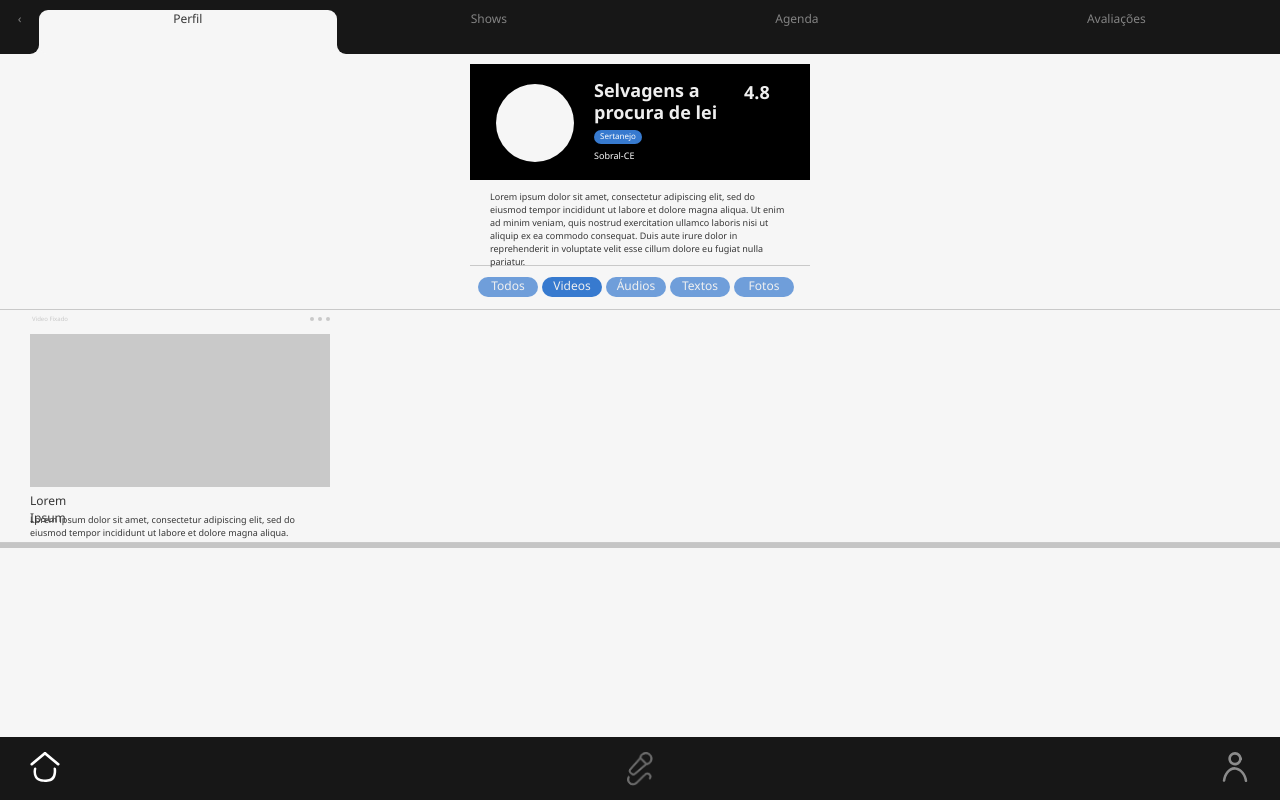
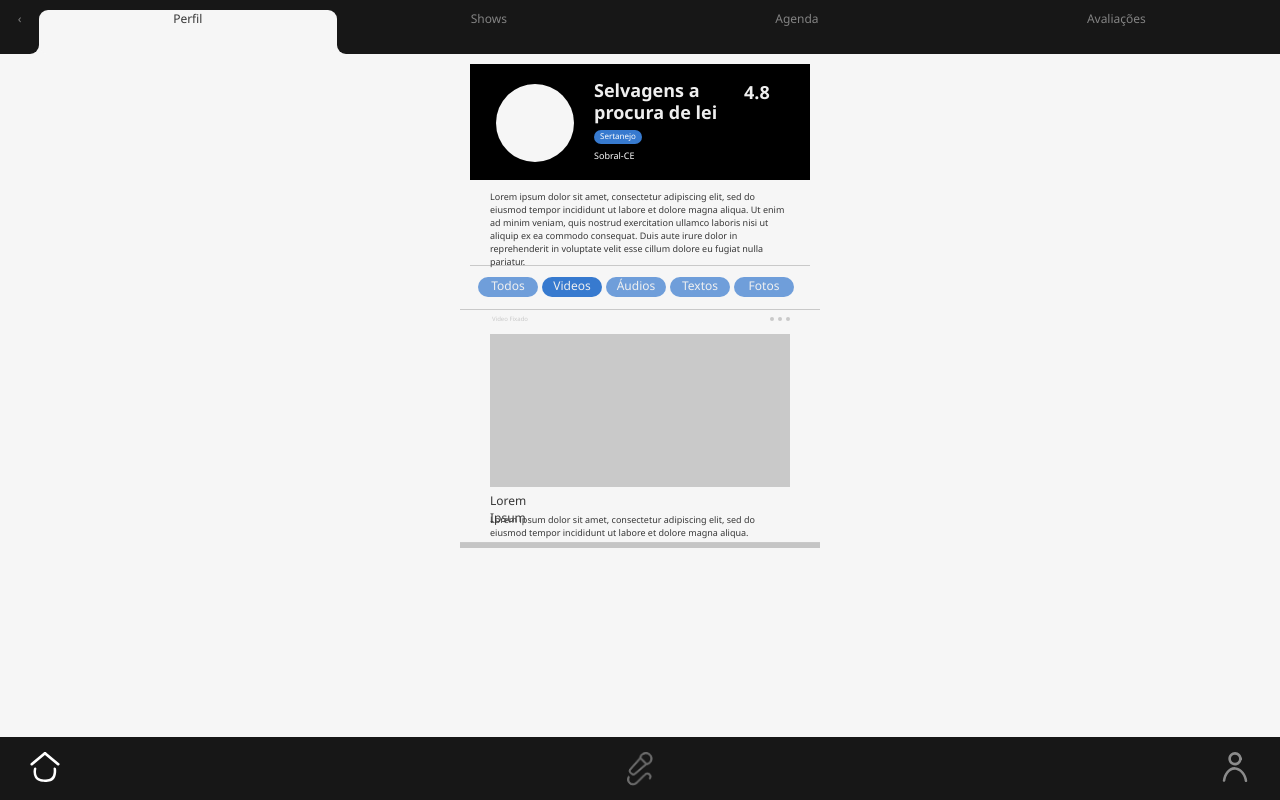
Before and after one commit to camargogs/Badunts, an Angular app: page / in a window 1280 px wide. Built offline with nearby package versions, Linux system fonts and the light colour scheme.

Commit message:
tela static perfil musico correcao na margin

```diff
--- a/src/app/perfil-musico/perfil-musico.component.css
+++ b/src/app/perfil-musico/perfil-musico.component.css
@@ -95,6 +95,7 @@ footer>div>img:nth-child(2) {
   font-size: 9px;
   color: #373737;
   font-weight: normal;
+
 
 }
 
@@ -218,24 +219,23 @@ footer>div>img:nth-child(2) {
  background-color: #377ACF;
 }
 .posts{
-  width: 100%;
+  width: 360px;
   height: 100vh;
-  overflow: scroll;
-
+  margin: auto;
 }
 .posts__postPortfolio{
   width: 100%;
   height: 232px;
+  margin: auto;
   border-top: 1px solid #C9C9C9;
   border-bottom: 1px solid #C9C9C9;
   box-shadow: 0px 5px rgba(0, 0, 0, 0.2);
-
 }
 .posts__postPortfolio__opcaoConteudo{
   width: 300px;
   height: 8px;
   text-align: center;
-  margin-left: 30px;
+  margin: auto;
   margin-top: 5px;
 
 }
@@ -272,14 +272,12 @@ footer>div>img:nth-child(2) {
   width: 300px;
   height: 153px;
   background-color: #C9C9C9;
-  margin-left: 30px;
-  margin-top: 11px;
+  margin: 11px auto auto auto;
 }
 .posts__postPortfolio__conteudoAnexado{
   width: 300px;
   height: 50px;
-  margin-left: 30px;
-  margin-top: 5px;
+  margin: 5px auto auto auto;
 }
 .posts__postPortfolio__conteudoAnexado__titulo{
   width: 72px;
```
